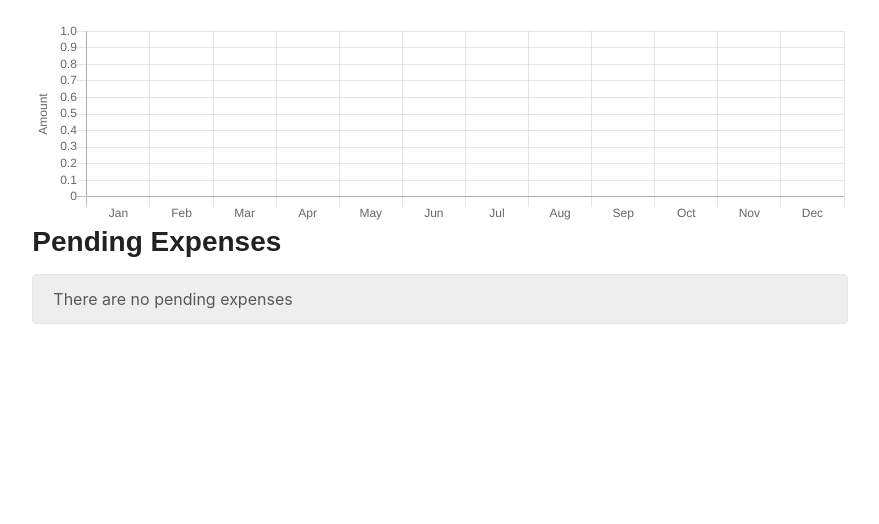
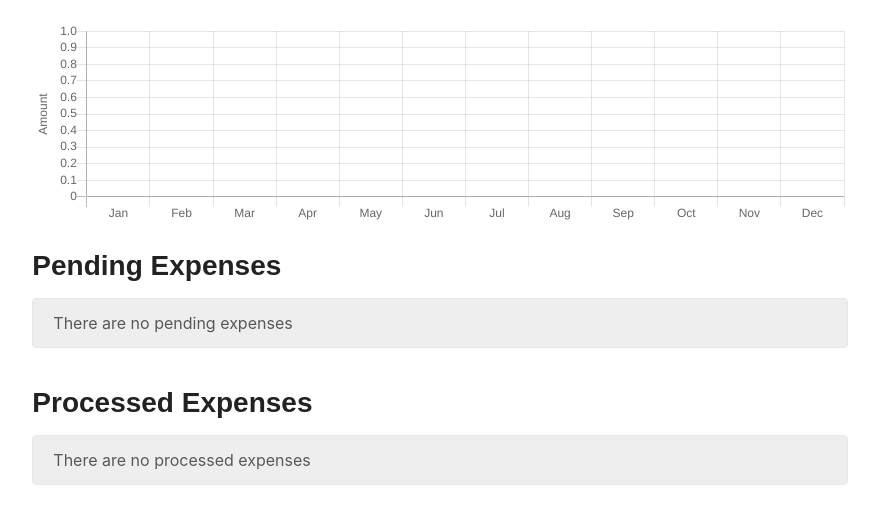
Before and after one commit to carroarmato0/expens-o-matic, a Symfony app: template templates/management/index.html.twig in a window 1280 px wide. Shown: the part 56-580 px from the top of the page, without its empty margins (200-1079 px from the left). Run offline with Twig, Linux system fonts and the light colour scheme; the template is opened without the code that fills it, so the values that code supplies are empty; some libraries are stand-ins or nearby versions; some web fonts are replaced.

Commit message:
Show processed expenses in management overview
Signed-off-by: Christophe Vanlancker <carroarmato0@inuits.eu>

```diff
--- a/templates/management/index.html.twig
+++ b/templates/management/index.html.twig
@@ -106,7 +106,7 @@
     <canvas id="statsChart" width="400" height="100"></canvas>
   </div>
 
-  <div id="expenses_pending" class="row">
+  <div id="expenses_pending" class="row mt-4">
     <h3 class="mb-3">Pending Expenses</h3>
     {% if pending_expenses is empty %}
     <div class="container-fluid alert alert-secondary">
@@ -136,7 +136,39 @@
         </a>
       {% endfor %}
     </div>
+    {% endif %}
+  </div>
 
+  <div id="expenses_processed" class="row mt-4">
+    <h3 class="mb-3">Processed Expenses</h3>
+    {% if processed_expenses is empty %}
+      <div class="container-fluid alert alert-secondary">
+        <p class="mb-0">There are no processed expenses</p>
+      </div>
+    {% else %}
+      <div class="list-group container-fluid">
+        {% for expense in processed_expenses %}
+          <a href="/expense/{{ expense.id }}" class="list-group-item list-group-item-action flex-column align-items-start">
+            <div class="d-flex w-100 justify-content-between">
+              <h5 class="mb-1">{{ expense.name }}</h5>
+              <small>€ {{ expense.amount | number_format(2) }}</small>
+            </div>
+            <p>{{ expense.userId.surname }} {{ expense.userId.name }}</p>
+            <p class="mb-1">{{ expense.date | date("Y-m-d") }}</p>
+            {% if expense.reimbursed == 1 %}
+              <span class="badge badge-success">Paid</span>
+            {% else %}
+              {% if expense.approved is empty %}
+                <span class="badge badge-info">Pending</span>
+              {% elseif expense.approved == 1 %}
+                <span class="badge badge-success">Approved</span>
+              {% else %}
+                <span class="badge badge-danger">Rejected</span>
+              {% endif %}
+            {% endif %}
+          </a>
+        {% endfor %}
+      </div>
     {% endif %}
   </div>
 
```
Also changed, not shown: src/Controller/ManagementController.php (+7 -0 lines).
